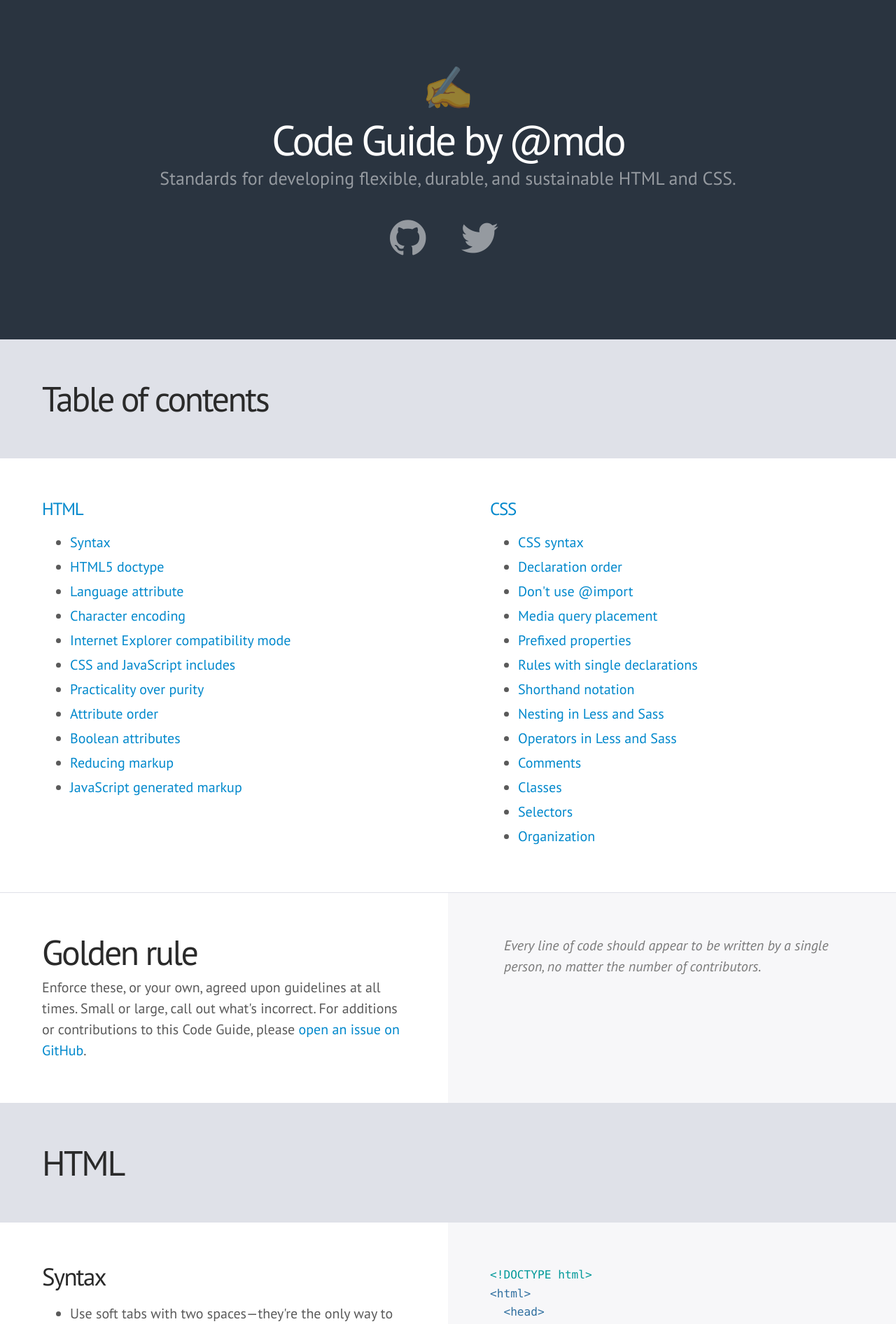
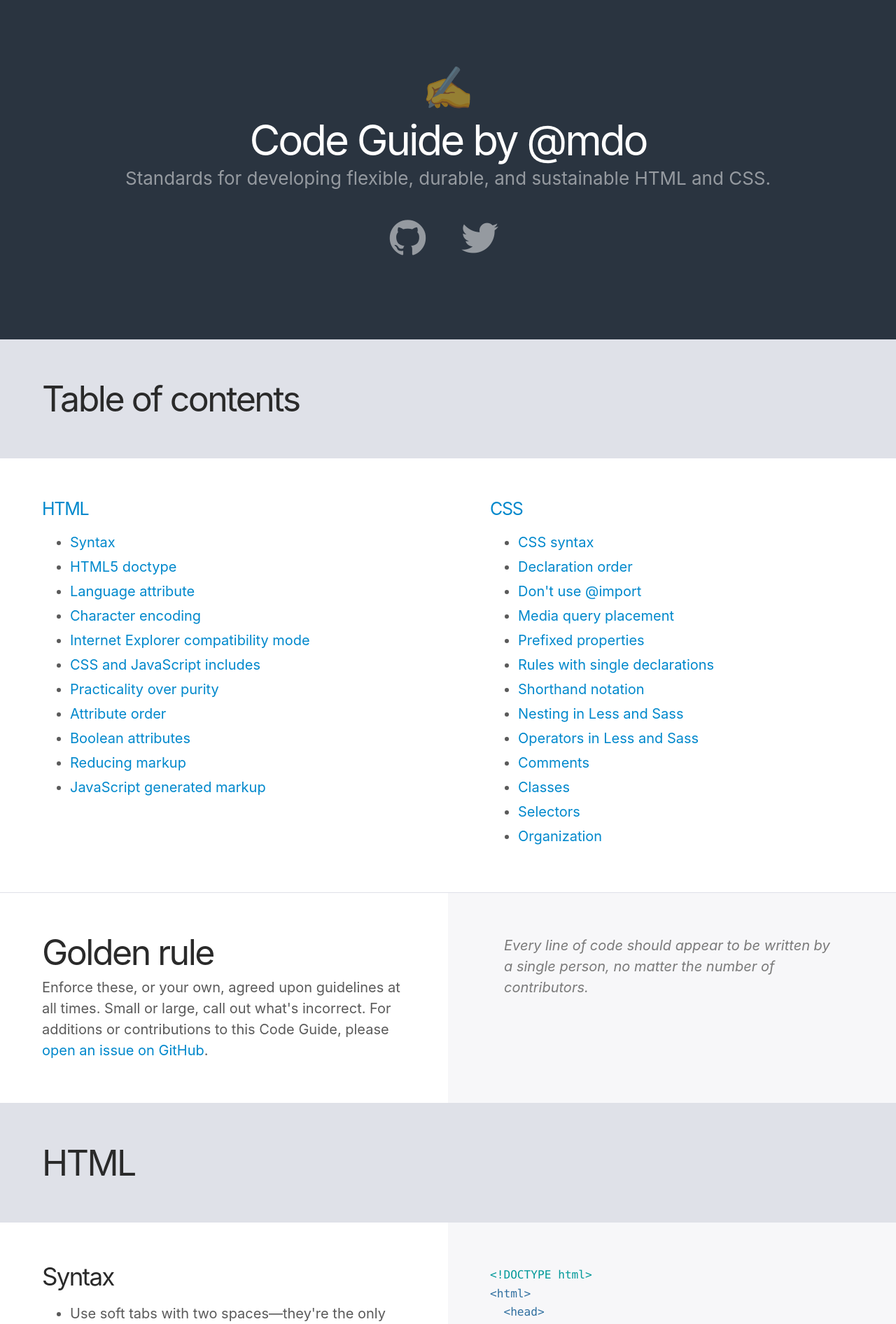
Before and after one commit to mdo/code-guide, a Jekyll site: the page built from index.html, in a window 1280 px wide. Shown: the top 1892 px of the page at 70% size. Built offline with Jekyll 4.4.1, drawn with Linux system fonts in a browser that asks for light colours; some web fonts are replaced; comment, search, counter and statistics services are not loaded.

Commit message:
move to inter

```diff
--- a/_layouts/default.html
+++ b/_layouts/default.html
@@ -11,7 +11,6 @@
     </title>
 
     <link rel="stylesheet" href="code-guide.css">
-    <link rel="stylesheet" href="http://fonts.googleapis.com/css?family=PT+Sans:400,700,400italic,700italic|PT+Mono&subset=latin,cyrillic">
 
     <script>
       (function(i,s,o,g,r,a,m){i['GoogleAnalyticsObject']=r;i[r]=i[r]||function(){
--- a/code-guide.css
+++ b/code-guide.css
@@ -2,6 +2,13 @@
 layout: nil
 ---
 
+@import url("https://rsms.me/inter/inter.css");
+
+html { font-family: 'Inter', sans-serif; }
+
+@supports (font-variation-settings: normal) {
+  html { font-family: 'Inter var', sans-serif; }
+}
 
 /*
  * Fonts
@@ -51,7 +58,7 @@
 
 body {
   margin: 0;
-  font: 1rem/1.5 "PT Sans", sans-serif;
+  font: 1rem/1.5 Inter, sans-serif;
   color: #5a5a5a;
 }
 
```
